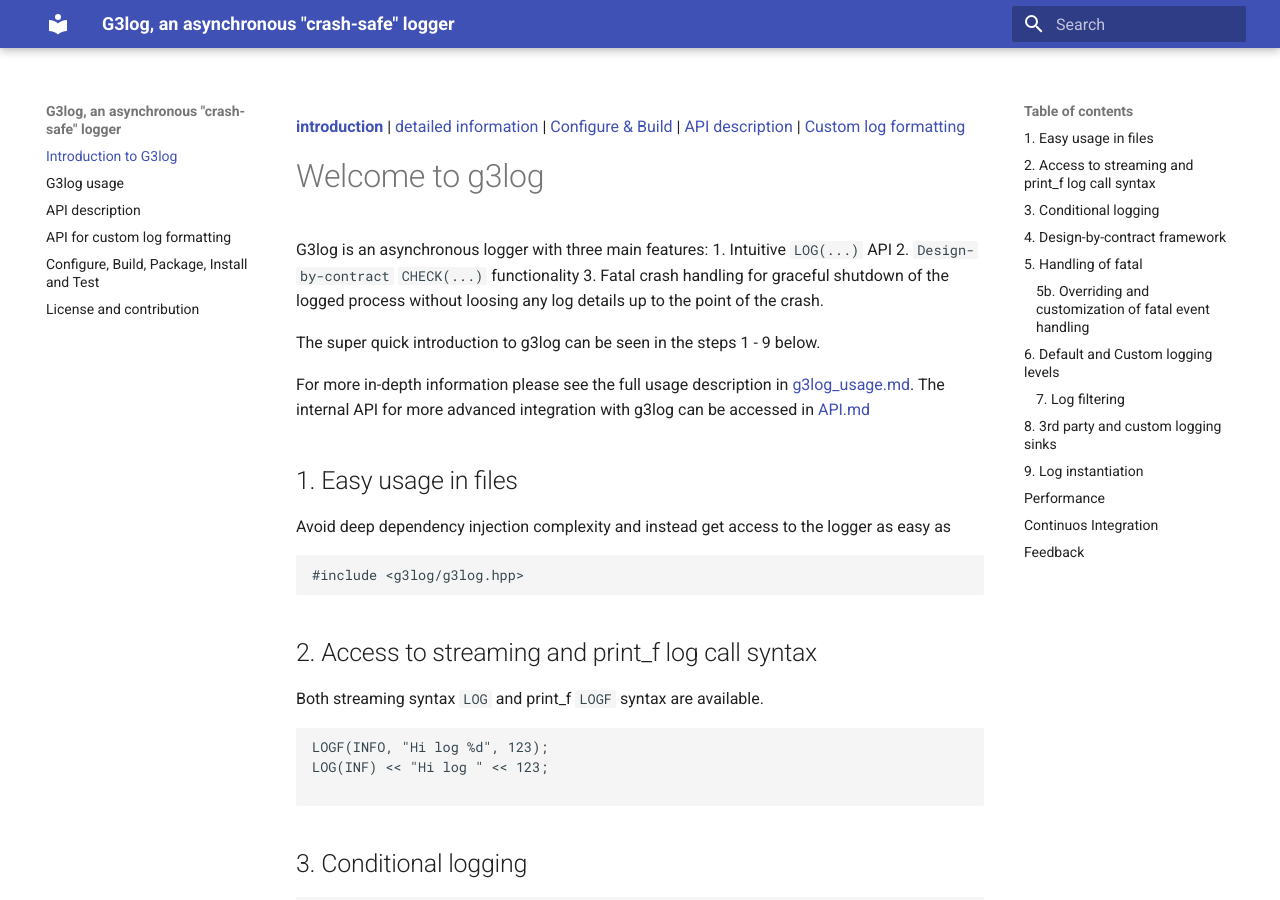
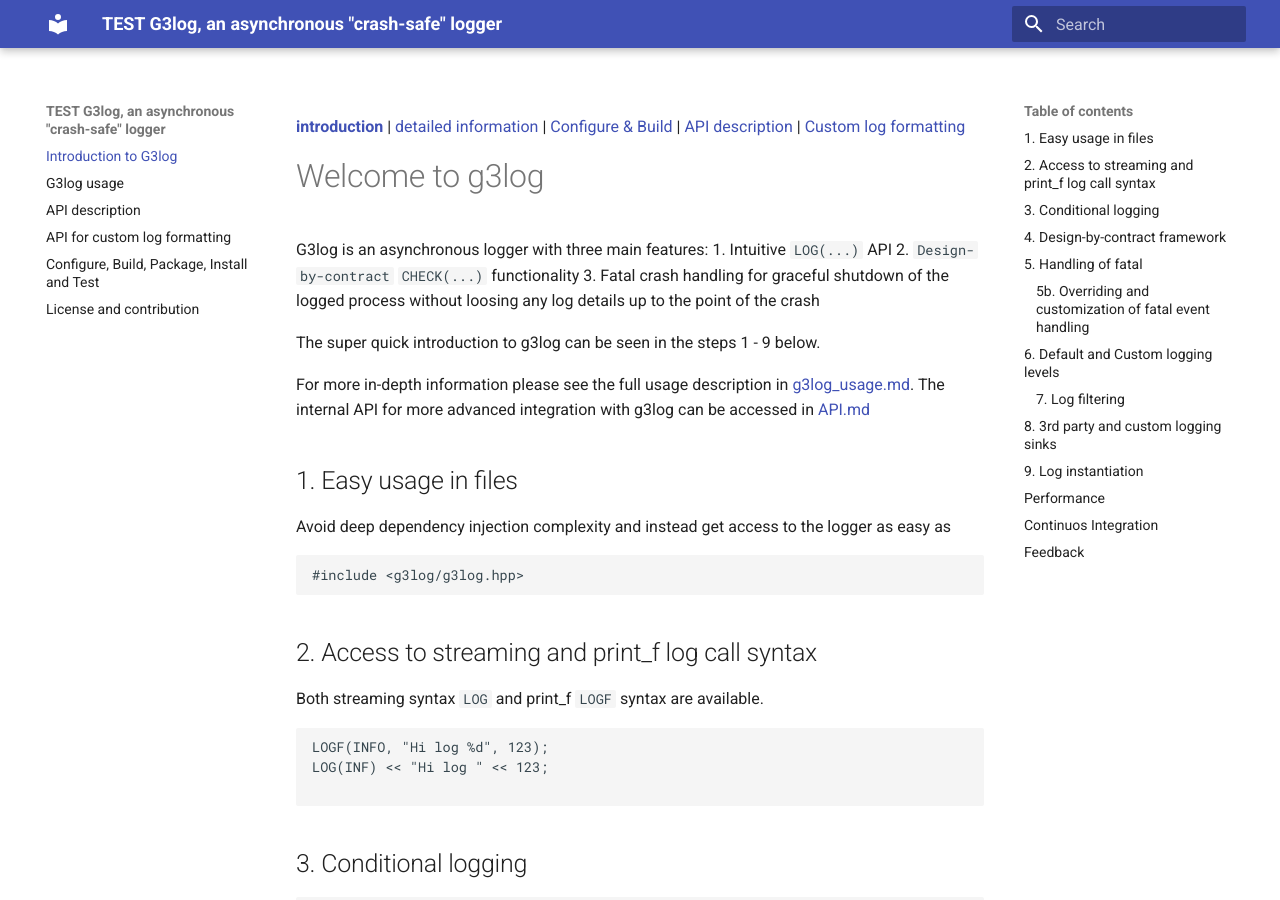
Before and after one commit to KjellKod/g3log, an MkDocs documentation site: the page built from docs/index.md, in a window 1280 px wide and 900 px high. Built offline with MkDocs 1.6.1 and Material for MkDocs 9.7.7, drawn with Linux system fonts in a browser that asks for light colours.

```diff
--- a/_config.yml
+++ /dev/null
@@ -1 +0,0 @@
-theme: jekyll-theme-cayman
--- a/docs/index.md
+++ b/docs/index.md
@@ -6,7 +6,7 @@
 G3log is an asynchronous logger with three main features:
 1. Intuitive `LOG(...)` API
 2. `Design-by-contract` `CHECK(...)` functionality
-3. Fatal crash handling for graceful shutdown of the logged process without loosing any log details up to the point of the crash.
+3. Fatal crash handling for graceful shutdown of the logged process without loosing any log details up to the point of the crash
 
 The super quick introduction to g3log can be seen in the steps 1 - 9 below.
 
--- a/mkdocs.yml
+++ b/mkdocs.yml
@@ -1,8 +1,11 @@
-site_name: G3log, an asynchronous "crash-safe" logger
-site_author: 'Kjell Hedström'
-docs_dir: docs/
+site_name: TEST G3log, an asynchronous "crash-safe" logger
+site_author: 'Kjell Hedstrom'
+site_url: https://kjellkod.github.io/g3log/
 theme:
   name: material
+
+docs_dir: docs/
+
 nav:
   - Introduction to G3log: index.md
   - G3log usage: g3log.md
```
Also changed, not shown: CONTRIBUTING.md (+3 -3 lines), README.md (+4 -4 lines), docs/API.md (+1 -1 lines), 6 other files.
